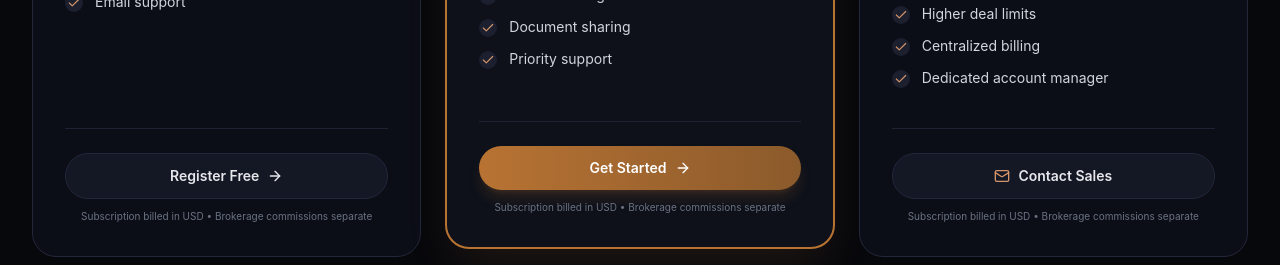
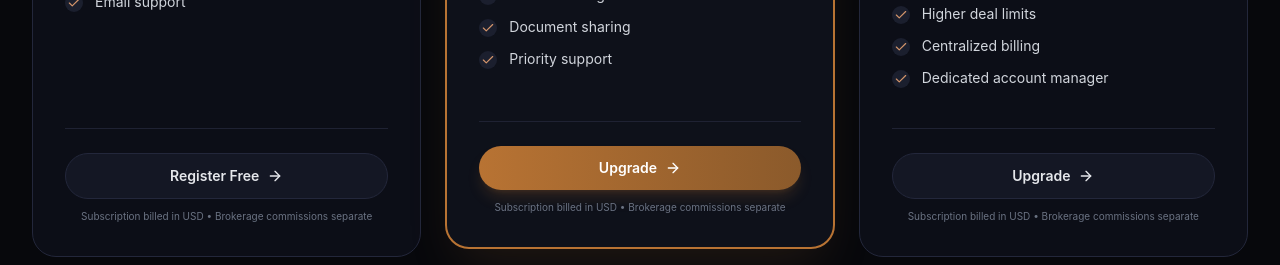
Before and after one commit to nanteparis-debug/valoreamarket, a Next.js app: page /en in a window 1280 px wide. Shown: the part 6280-6545 px from the top of the page. Built offline with nearby package versions, Linux system fonts and the light colour scheme; no server answers.

Commit message:
fix(pricing): replace Contact Sales mailto link with direct Lemon Squeezy checkout

```diff
--- a/src/components/landing/pricing-section.tsx
+++ b/src/components/landing/pricing-section.tsx
@@ -1,6 +1,7 @@
 "use client";
 
 import React, { useState } from "react";
+import Script from "next/script";
 import { Link } from "@/i18n/routing";
 import { Check, Sparkles, ArrowRight, ShieldCheck, Landmark, Mail } from "lucide-react";
 import { cn } from "@/lib/utils";
@@ -190,6 +191,7 @@ export function PricingSection({ locale = "en", translations }: PricingSectionPr
       isExternal: false,
       cta: translations.registerFree || "Register Free",
       href: "/auth/register",
+      checkoutUrl: undefined,
     },
     {
       ...PLATFORM_PRICING_PLANS[1],
@@ -198,8 +200,9 @@ export function PricingSection({ locale = "en", translations }: PricingSectionPr
       features: translations.professional.features,
       isPopular: true,
       isExternal: false,
-      cta: translations.getStarted || "Get Started",
-      href: "/auth/register",
+      cta: locale === "ar" ? "ترقية للمؤسسات" : (translations.upgrade || "Upgrade to Professional"),
+      href: "/billing",
+      checkoutUrl: "https://valoreamarket.lemonsqueezy.com/checkout/buy/8d9c977f-9b9c-41f4-a61e-92d9897aab37?embed=1",
     },
     {
       ...PLATFORM_PRICING_PLANS[2],
@@ -207,9 +210,10 @@ export function PricingSection({ locale = "en", translations }: PricingSectionPr
       description: translations.enterprise.description,
       features: translations.enterprise.features,
       isPopular: false,
-      cta: translations.contactSales,
-      href: `mailto:${SALES_CONTACT_EMAIL}?subject=VALOREA%20MARKET%20Enterprise%20Commodity%20Desk%20Inquiry`,
-      isExternal: true,
+      isExternal: false,
+      cta: locale === "ar" ? "ترقية لباقة المؤسسات" : (translations.upgrade || "Upgrade to Enterprise"),
+      href: "/billing",
+      checkoutUrl: "https://valoreamarket.lemonsqueezy.com/checkout/buy/29fed9b0-8ff5-4736-947e-8f851dd55675?embed=1",
     },
   ];
 
@@ -345,13 +349,18 @@ export function PricingSection({ locale = "en", translations }: PricingSectionPr
 
               {/* Plan Action CTA */}
               <div className="mt-10 pt-6 border-t border-[#1f2233]">
-                {plan.isExternal ? (
+                {plan.checkoutUrl ? (
                   <a
-                    href={plan.href}
-                    className="w-full py-3 rounded-xl font-semibold text-xs sm:text-sm flex items-center justify-center gap-2 bg-[#141724] hover:bg-[#1a1f30] text-gray-200 border border-[#23273b] transition-all"
+                    href={plan.checkoutUrl}
+                    className={cn(
+                      "lemonsqueezy-button w-full py-3 rounded-xl font-semibold text-xs sm:text-sm flex items-center justify-center gap-2 transition-all cursor-pointer",
+                      plan.isPopular
+                        ? "bg-gradient-to-r from-[#b87333] to-[#8b5a2b] hover:from-[#d4956b] hover:to-[#b87333] text-white shadow-lg shadow-[#b87333]/20"
+                        : "bg-[#141724] hover:bg-[#1a1f30] text-gray-200 border border-[#23273b]"
+                    )}
                   >
-                    <Mail className="w-4 h-4 text-[#d4956b]" />
                     <span>{plan.cta}</span>
+                    <ArrowRight className="w-4 h-4 rtl:rotate-180" />
                   </a>
                 ) : (
                   <Link
@@ -404,6 +413,15 @@ export function PricingSection({ locale = "en", translations }: PricingSectionPr
           </Link>
         </div>
       </div>
+      <Script
+        src="https://assets.lemonsqueezy.com/lemon.js"
+        strategy="afterInteractive"
+        onLoad={() => {
+          if (typeof window !== "undefined" && (window as any).createLemonSqueezy) {
+            (window as any).createLemonSqueezy();
+          }
+        }}
+      />
     </section>
   );
 }
--- a/src/lib/pricing-data.ts
+++ b/src/lib/pricing-data.ts
@@ -171,10 +171,10 @@ export const PLATFORM_PRICING_PLANS: PricingPlan[] = [
       ],
     },
     cta: {
-      en: "Contact Sales Desk",
-      ar: "تواصل مع مكتب المبيعات",
-      action: "contact_sales",
-      href: "mailto:contact@valoreamarket.com?subject=VALOREA%20MARKET%20Enterprise%20Subscription%20Inquiry",
+      en: "Upgrade to Enterprise",
+      ar: "ترقية لباقة المؤسسات",
+      action: "upgrade",
+      href: "/billing",
     },
   },
 ];
```
